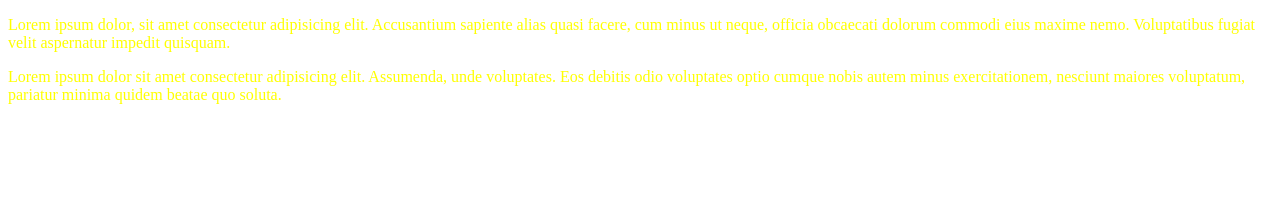
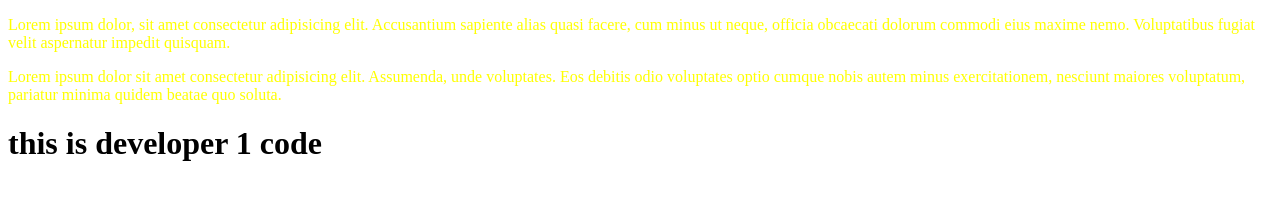
Before and after one commit to ScorpioMysterious13/second-project, a plain HTML site: page index.html in a window 1280 px wide. Drawn offline with Linux system fonts and the light colour scheme.

Commit message:
this is developer 1 code

```diff
--- a/index.html
+++ b/index.html
@@ -9,5 +9,6 @@
 <body>
     <p>Lorem ipsum dolor, sit amet consectetur adipisicing elit. Accusantium sapiente alias quasi facere, cum minus ut neque, officia obcaecati dolorum commodi eius maxime nemo. Voluptatibus fugiat velit aspernatur impedit quisquam.</p>
     <p>Lorem ipsum dolor sit amet consectetur adipisicing elit. Assumenda, unde voluptates. Eos debitis odio voluptates optio cumque nobis autem minus exercitationem, nesciunt maiores voluptatum, pariatur minima quidem beatae quo soluta.</p>
+    <h1>this is developer 1 code </h1>
 </body>
 </html>
```
